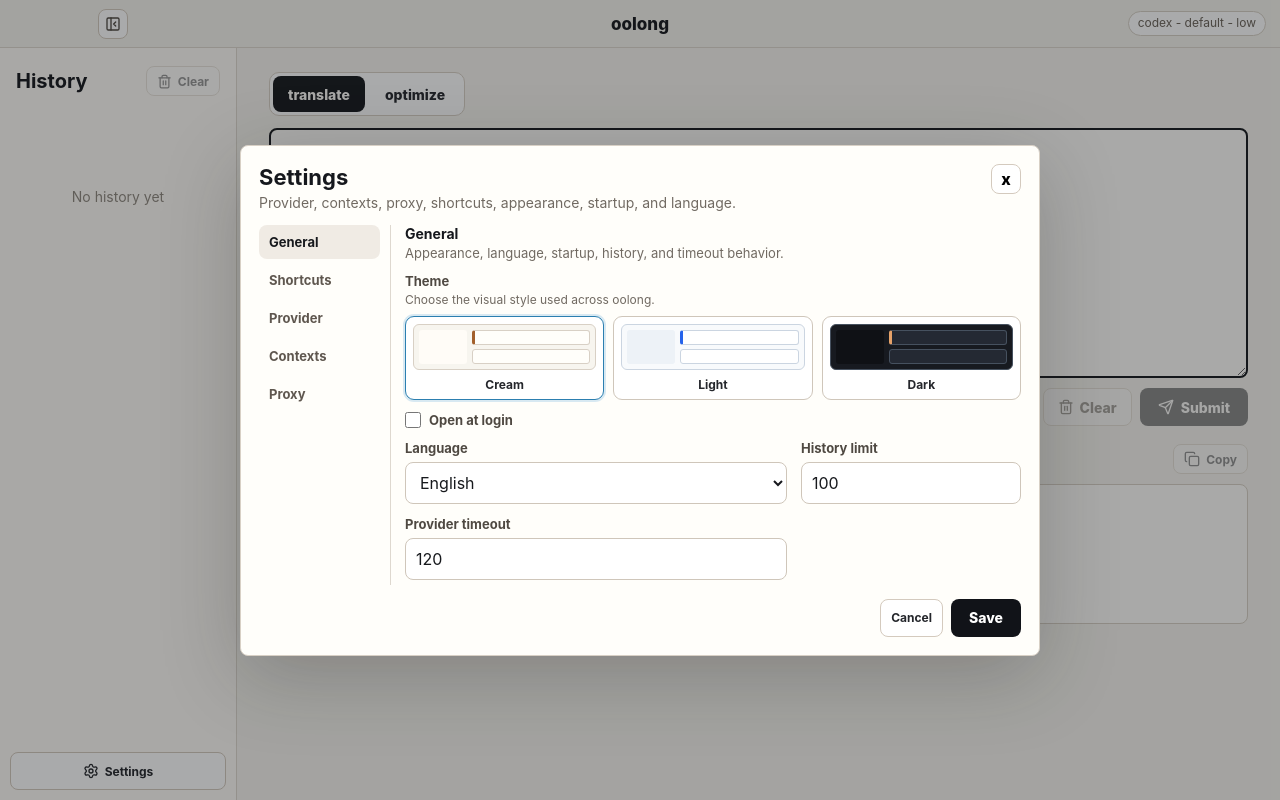
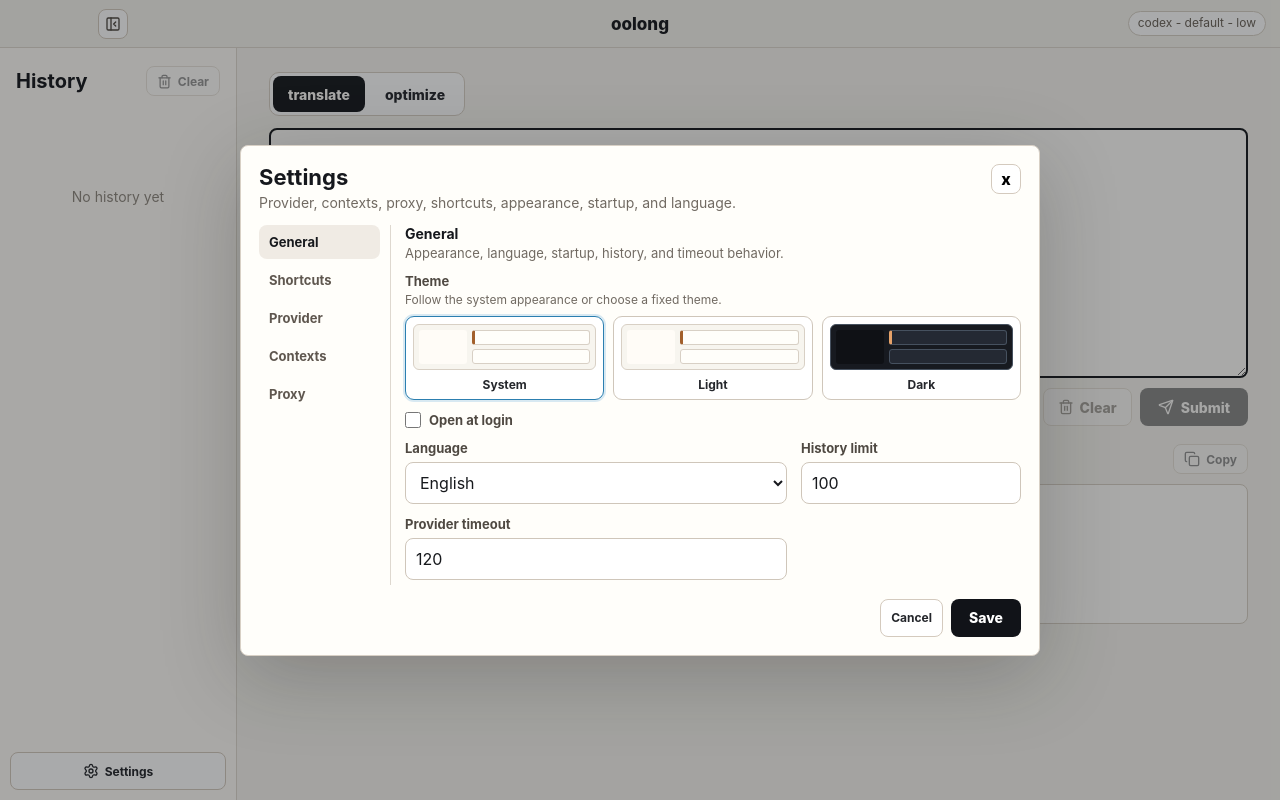
Before and after one commit to coffeedeveloper/oolong, a React (Vite) app: page / in a window 1280 px wide. Both pictures are taken after a click on the button "Settings". Built offline with nearby package versions, Linux system fonts and the light colour scheme.

Commit message:
feat(app): follow system appearance

```diff
--- a/electron/settings.cjs
+++ b/electron/settings.cjs
@@ -2,13 +2,17 @@ const defaultSettings = require("../shared/settings-defaults.json");
 const defaultContexts = defaultSettings.contexts;
 
 const allowedCodexReasoningEfforts = new Set(["low", "medium", "high", "xhigh"]);
-const allowedThemes = new Set(["cream", "light", "dark"]);
+const allowedThemes = new Set(["system", "light", "dark"]);
 
 function normalizeUiLanguage(value) {
   return value === "zh" ? "zh" : "en";
 }
 
 function normalizeTheme(value) {
+  if (value === "cream") {
+    return "light";
+  }
+
   return allowedThemes.has(value) ? value : defaultSettings.theme;
 }
 
--- a/shared/settings-defaults.json
+++ b/shared/settings-defaults.json
@@ -1,6 +1,6 @@
 {
   "uiLanguage": "en",
-  "theme": "cream",
+  "theme": "system",
   "launchAtLogin": false,
   "provider": "codex",
   "codexExecutable": "codex",
--- a/src/components/settings/GeneralSettingsSection.tsx
+++ b/src/components/settings/GeneralSettingsSection.tsx
@@ -12,7 +12,7 @@ export function GeneralSettingsSection({
   text: SettingsText;
 }) {
   const themeOptions: Array<{ value: Theme; label: string }> = [
-    { value: "cream", label: text.general.themeCream },
+    { value: "system", label: text.general.themeSystem },
     { value: "light", label: text.general.themeLight },
     { value: "dark", label: text.general.themeDark }
   ];
--- a/src/i18n.ts
+++ b/src/i18n.ts
@@ -31,8 +31,8 @@ export const translations = {
       title: "General",
       description: "Appearance, language, startup, history, and timeout behavior.",
       theme: "Theme",
-      themeDescription: "Choose the visual style used across oolong.",
-      themeCream: "Cream",
+      themeDescription: "Follow the system appearance or choose a fixed theme.",
+      themeSystem: "System",
       themeLight: "Light",
       themeDark: "Dark",
       launchAtLogin: "Open at login",
@@ -162,10 +162,10 @@ export const translations = {
       title: "通用",
       description: "外观、语言、开机启动、历史记录和超时行为。",
       theme: "主题",
-      themeDescription: "选择 oolong 各个界面使用的视觉风格。",
-      themeCream: "奶油黄",
-      themeLight: "清爽浅色",
-      themeDark: "暗黑",
+      themeDescription: "跟随系统外观，或选择固定主题。",
+      themeSystem: "跟随系统",
+      themeLight: "浅色",
+      themeDark: "深色",
       launchAtLogin: "开机自启动",
       language: "界面语言",
       historyLimit: "历史记录上限",
--- a/src/styles.css
+++ b/src/styles.css
@@ -71,70 +71,6 @@
   scrollbar-color: var(--border-control) transparent;
 }
 
-:root[data-theme="light"] {
-  --app-background: #edf2f7;
-  --surface: #f8fafc;
-  --surface-raised: #ffffff;
-  --control-background: #ffffff;
-  --hover-background: #e8eef5;
-  --selected-background: #e6edf6;
-  --subtle-background: #e2e8f0;
-  --sidebar-background: #f4f7fb;
-  --notice-background: #eef6ff;
-  --shimmer-highlight: #f8fbff;
-  --text: #182235;
-  --text-strong: #111827;
-  --input-text: #111827;
-  --text-control: #26364a;
-  --text-secondary: #344256;
-  --text-muted: #526174;
-  --text-subtle: #7a8797;
-  --text-disabled: #738196;
-  --text-notice-control: #344256;
-  --text-tab: #536276;
-  --text-meta: #69788b;
-  --text-description: #607086;
-  --text-pill: #58687c;
-  --border: #d8e0ea;
-  --border-soft: #e0e6ed;
-  --border-control: #cbd5e1;
-  --border-strong: #c1ccd9;
-  --border-hover: #aebccc;
-  --border-pill: #d4dce6;
-  --border-notice: #c7d9ed;
-  --border-notice-control: #b5c9df;
-  --border-notice-hover: #91abc5;
-  --input-border: #334155;
-  --accent: #2563eb;
-  --focus: #3b82f6;
-  --focus-ring: rgba(59, 130, 246, 0.25);
-  --focus-ring-soft: rgba(59, 130, 246, 0.22);
-  --focus-text: #1d4ed8;
-  --primary-background: #1f2937;
-  --primary-hover: #374151;
-  --primary-text: #ffffff;
-  --selection-background: #111827;
-  --selection-text: #ffffff;
-  --tooltip-background: #172033;
-  --tooltip-text: #ffffff;
-  --code-background: #172033;
-  --code-text: #f8fafc;
-  --link: #2563eb;
-  --error: #c0262d;
-  --error-strong: #c7353d;
-  --danger-background: #c0262d;
-  --danger-hover: #991b1b;
-  --danger-text: #ffffff;
-  --overlay: rgba(15, 23, 42, 0.38);
-  --titlebar-background: rgba(248, 250, 252, 0.9);
-  --popover-shadow: rgba(31, 41, 55, 0.14);
-  --floating-shadow: rgba(15, 23, 42, 0.18);
-  --floating-shadow-soft: rgba(15, 23, 42, 0.1);
-  --modal-shadow: rgba(15, 23, 42, 0.22);
-  --menu-shadow: rgba(15, 23, 42, 0.18);
-  --menu-shadow-soft: rgba(15, 23, 42, 0.08);
-}
-
 :root[data-theme="dark"] {
   --app-background: #0f1115;
   --surface: #171a20;
@@ -1635,20 +1571,22 @@ button {
   padding: 5px;
 }
 
-.theme-preview-light {
-  --preview-background: #f8fafc;
-  --preview-sidebar: #edf2f7;
-  --preview-card: #ffffff;
-  --preview-border: #cbd5e1;
-  --preview-accent: #2563eb;
-}
-
 .theme-preview-dark {
   --preview-background: #171a20;
   --preview-sidebar: #0f1115;
   --preview-card: #242933;
   --preview-border: #46515f;
   --preview-accent: #e6a269;
+}
+
+@media (prefers-color-scheme: dark) {
+  .theme-preview-system {
+    --preview-background: #171a20;
+    --preview-sidebar: #0f1115;
+    --preview-card: #242933;
+    --preview-border: #46515f;
+    --preview-accent: #e6a269;
+  }
 }
 
 .theme-preview-sidebar {
--- a/src/types.ts
+++ b/src/types.ts
@@ -1,6 +1,6 @@
 export type Provider = "codex" | "claude";
 export type UiLanguage = "en" | "zh";
-export type Theme = "cream" | "light" | "dark";
+export type Theme = "system" | "light" | "dark";
 
 export interface PromptContext {
   id: string;
--- a/src/utils/theme.ts
+++ b/src/utils/theme.ts
@@ -1,14 +1,44 @@
 import type { Theme } from "../types";
 
-const themes = new Set<Theme>(["cream", "light", "dark"]);
+const themes = new Set<Theme>(["system", "light", "dark"]);
+let activeTheme: Theme = "system";
+let removeSystemThemeListener: (() => void) | undefined;
 
 export function normalizeTheme(value: unknown): Theme {
+  if (value === "cream") {
+    return "light";
+  }
+
   return typeof value === "string" && themes.has(value as Theme)
     ? (value as Theme)
-    : "cream";
+    : "system";
 }
 
 export function applyTheme(theme: Theme) {
+  activeTheme = theme;
+  removeSystemThemeListener?.();
+  removeSystemThemeListener = undefined;
+
+  if (theme !== "system") {
+    applyResolvedTheme(theme);
+    return;
+  }
+
+  const systemTheme = window.matchMedia("(prefers-color-scheme: dark)");
+  const handleSystemThemeChange = () => {
+    if (activeTheme === "system") {
+      applyResolvedTheme(systemTheme.matches ? "dark" : "light");
+    }
+  };
+
+  systemTheme.addEventListener("change", handleSystemThemeChange);
+  removeSystemThemeListener = () => {
+    systemTheme.removeEventListener("change", handleSystemThemeChange);
+  };
+  handleSystemThemeChange();
+}
+
+function applyResolvedTheme(theme: Exclude<Theme, "system">) {
   document.documentElement.dataset.theme = theme;
-  document.documentElement.style.colorScheme = theme === "dark" ? "dark" : "light";
+  document.documentElement.style.colorScheme = theme;
 }
```
Also changed, not shown: 1 other file (tests, documents, lock files or other folders).
